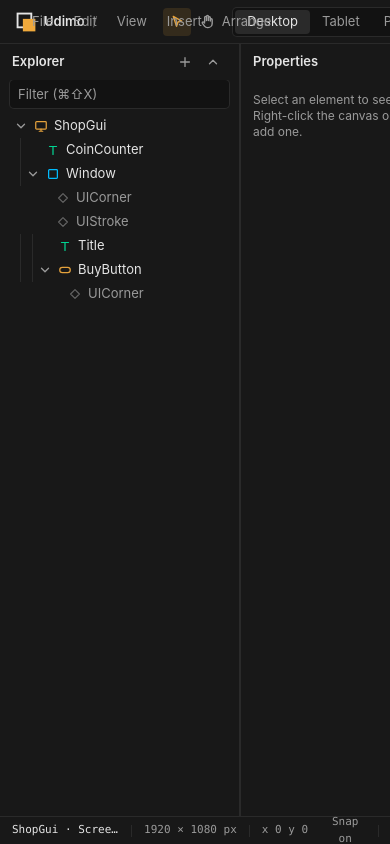
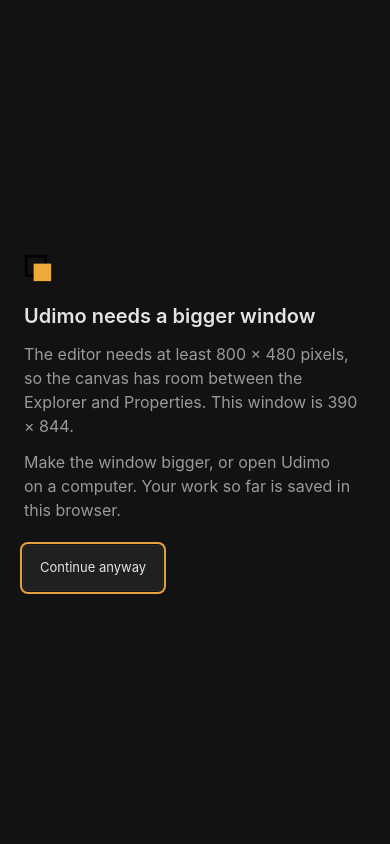
Before and after one commit to christophersotropa/udimo, a React (Vite) app in the folder apps/web/: page / in a window 390 px wide. Built offline with nearby package versions, Linux system fonts and the light colour scheme.

Commit message:
feat(editor): notice for windows too small for the editor (#47)

```diff
--- a/apps/web/src/app/App.tsx
+++ b/apps/web/src/app/App.tsx
@@ -6,7 +6,16 @@ import { StatusBar } from '../editor/StatusBar.tsx'
 import { TopBar } from '../editor/topbar/TopBar.tsx'
 import { PanelDropPreview } from '../editor/panels/PanelDropPreview.tsx'
 import { PanelResizer } from '../editor/panels/PanelResizer.tsx'
-import { canvasColumn, gridColumns, gridRows } from '../store/panelLayout.ts'
+import { useState } from 'react'
+import { SmallScreenNotice } from '../editor/SmallScreenNotice.tsx'
+import { useWindowSize } from '../editor/useWindowSize.ts'
+import { tooSmallForEditor } from '../editor/smallScreen.ts'
+import {
+  canvasColumn,
+  gridColumns,
+  gridRows,
+  type PanelLayout,
+} from '../store/panelLayout.ts'
 import { useViewStore } from '../store/viewStore.ts'
 import { useKeyboardShortcuts } from './useKeyboardShortcuts.ts'
 
@@ -18,11 +27,42 @@ import { useKeyboardShortcuts } from './useKeyboardShortcuts.ts'
 // stacked (store/panelLayout.ts). Explorer starts left, Properties right.
 // Objects are inserted by right-clicking (or the Explorer's + buttons).
 function App() {
-  useKeyboardShortcuts()
   const panels = useViewStore((state) => state.panels)
+  // Too small a window (a phone, say) gets a notice instead of a broken
+  // layout, unless you chose "Continue anyway" (until the next reload).
+  const windowSize = useWindowSize()
+  const [continued, setContinued] = useState(false)
+  const covered = tooSmallForEditor(windowSize) && !continued
+  useKeyboardShortcuts(!covered)
 
   return (
-    <div className="grid h-svh grid-rows-[auto_1fr_auto] overflow-clip bg-app text-ink">
+    <>
+      {covered && (
+        <SmallScreenNotice
+          size={windowSize}
+          onContinue={() => setContinued(true)}
+        />
+      )}
+      <Editor panels={panels} covered={covered} />
+    </>
+  )
+}
+
+// The editor itself. While the small-screen notice covers it, it's inert:
+// it can't be clicked, focused with Tab, or read by a screen reader, so
+// nothing reaches it through the notice (but it stays loaded, as it was).
+function Editor({
+  panels,
+  covered,
+}: {
+  panels: PanelLayout
+  covered: boolean
+}) {
+  return (
+    <div
+      inert={covered}
+      className="grid h-svh grid-rows-[auto_1fr_auto] overflow-clip bg-app text-ink"
+    >
       <TopBar />
       {/* The workspace: a grid of [left side] canvas [right side], with two
           rows so panels docked on one side can stack (panelLayout.ts).
--- a/apps/web/src/app/useKeyboardShortcuts.ts
+++ b/apps/web/src/app/useKeyboardShortcuts.ts
@@ -49,8 +49,11 @@ const NUDGE_BIG = 10
 //   Tools          V select, H hand (pan)
 //   Deselect       Escape
 // Inside a text box they're all left alone, so typing works normally.
-export function useKeyboardShortcuts() {
+// `enabled` false turns them all off (while the small-screen notice covers
+// the editor, so Backspace there can't delete something behind it).
+export function useKeyboardShortcuts(enabled = true) {
   useEffect(() => {
+    if (!enabled) return
     function onKeyDown(event: KeyboardEvent) {
       const target = event.target as HTMLElement
       if (target.closest('input, textarea, [contenteditable="true"]')) return
@@ -179,5 +182,5 @@ export function useKeyboardShortcuts() {
     // when the component goes away, so the listener never piles up.
     window.addEventListener('keydown', onKeyDown)
     return () => window.removeEventListener('keydown', onKeyDown)
-  }, [])
+  }, [enabled])
 }
--- /dev/null
+++ b/apps/web/src/editor/SmallScreenNotice.tsx
@@ -0,0 +1,56 @@
+import type { ScreenSize } from '../model/screen.ts'
+import { MIN_EDITOR_HEIGHT, MIN_EDITOR_WIDTH } from './smallScreen.ts'
+import { Logo } from './topbar/Logo.tsx'
+import { Button } from './ui/Button.tsx'
+
+// Covers the editor when the window is too small for it (smallScreen.ts),
+// say on a phone, instead of letting the panels spill off the screen. The
+// editor stays loaded underneath, so making the window bigger brings it
+// straight back as it was.
+export function SmallScreenNotice({
+  size,
+  onContinue,
+}: {
+  size: ScreenSize
+  onContinue: () => void // "Continue anyway": hides it until a reload
+}) {
+  return (
+    // role="dialog" with aria-modal: screen readers treat it as the whole
+    // page for now (the editor behind it is made inert in App).
+    <div
+      role="dialog"
+      aria-modal="true"
+      aria-labelledby="small-screen-title"
+      data-small-screen
+      className="fixed inset-0 z-50 flex items-center justify-center overflow-y-auto bg-app p-6"
+    >
+      <div className="max-w-sm">
+        <Logo size={28} />
+        <h1
+          id="small-screen-title"
+          className="mt-5 text-xl font-semibold text-balance text-ink"
+        >
+          Udimo needs a bigger window
+        </h1>
+        {/* 16px body text here: on a phone, smaller is hard to read. */}
+        <p className="mt-3 text-base text-pretty text-muted">
+          The editor needs at least {MIN_EDITOR_WIDTH} × {MIN_EDITOR_HEIGHT}{' '}
+          pixels, so the canvas has room between the Explorer and Properties.
+          This window is {size.width} × {size.height}.
+        </p>
+        <p className="mt-3 text-base text-pretty text-muted">
+          Make the window bigger, or open Udimo on a computer. Your work so far
+          is saved in this browser.
+        </p>
+        <Button
+          // The one thing to do here, so it starts focused for the keyboard.
+          autoFocus
+          onClick={onContinue}
+          className="mt-6 min-h-11 px-4" // 44px tall: easy to tap on a phone
+        >
+          Continue anyway
+        </Button>
+      </div>
+    </div>
+  )
+}
--- /dev/null
+++ b/apps/web/src/editor/smallScreen.ts
@@ -0,0 +1,15 @@
+import type { ScreenSize } from '../model/screen.ts'
+
+// The smallest window the editor works in. Measured, not guessed:
+//   - narrower than 800px, the top bar's name runs into the menus (at
+//     760px they touch, at 680px they overlap), and with the panels at
+//     their usual widths the canvas is left under 280px;
+//   - shorter than 480px (a phone on its side is about 390), the panels
+//     have room for only a few rows under their headers.
+// Below either, SmallScreenNotice covers the editor and says why.
+export const MIN_EDITOR_WIDTH = 800
+export const MIN_EDITOR_HEIGHT = 480
+
+export function tooSmallForEditor(window: ScreenSize): boolean {
+  return window.width < MIN_EDITOR_WIDTH || window.height < MIN_EDITOR_HEIGHT
+}
--- /dev/null
+++ b/apps/web/src/editor/useWindowSize.ts
@@ -0,0 +1,21 @@
+import { useSyncExternalStore } from 'react'
+import type { ScreenSize } from '../model/screen.ts'
+
+// The browser window's size, kept up to date as it's resized.
+// useSyncExternalStore is React's way to read something that lives outside
+// React (here, the window) and redraw when it changes: `subscribe` tells
+// React when to look again, and `read` is what it reads. `read` returns a
+// string, not an object, because React compares the reads with ===, and a
+// new object every time would look like a change on every look.
+function subscribe(onChange: () => void) {
+  window.addEventListener('resize', onChange)
+  return () => window.removeEventListener('resize', onChange)
+}
+const read = () => `${window.innerWidth}x${window.innerHeight}`
+
+export function useWindowSize(): ScreenSize {
+  const [width, height] = useSyncExternalStore(subscribe, read)
+    .split('x')
+    .map(Number)
+  return { width, height }
+}
```
Also changed, not shown: 1 other file (tests, documents, lock files or other folders).
